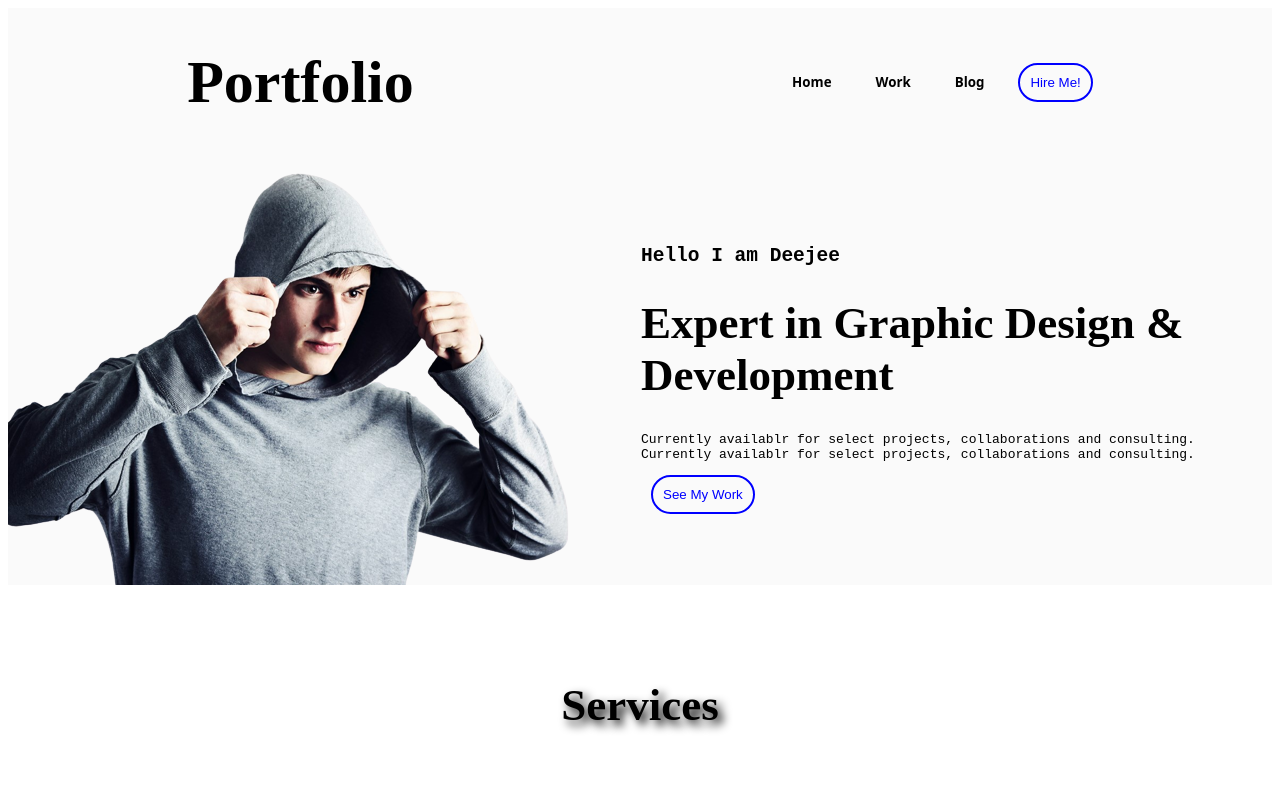
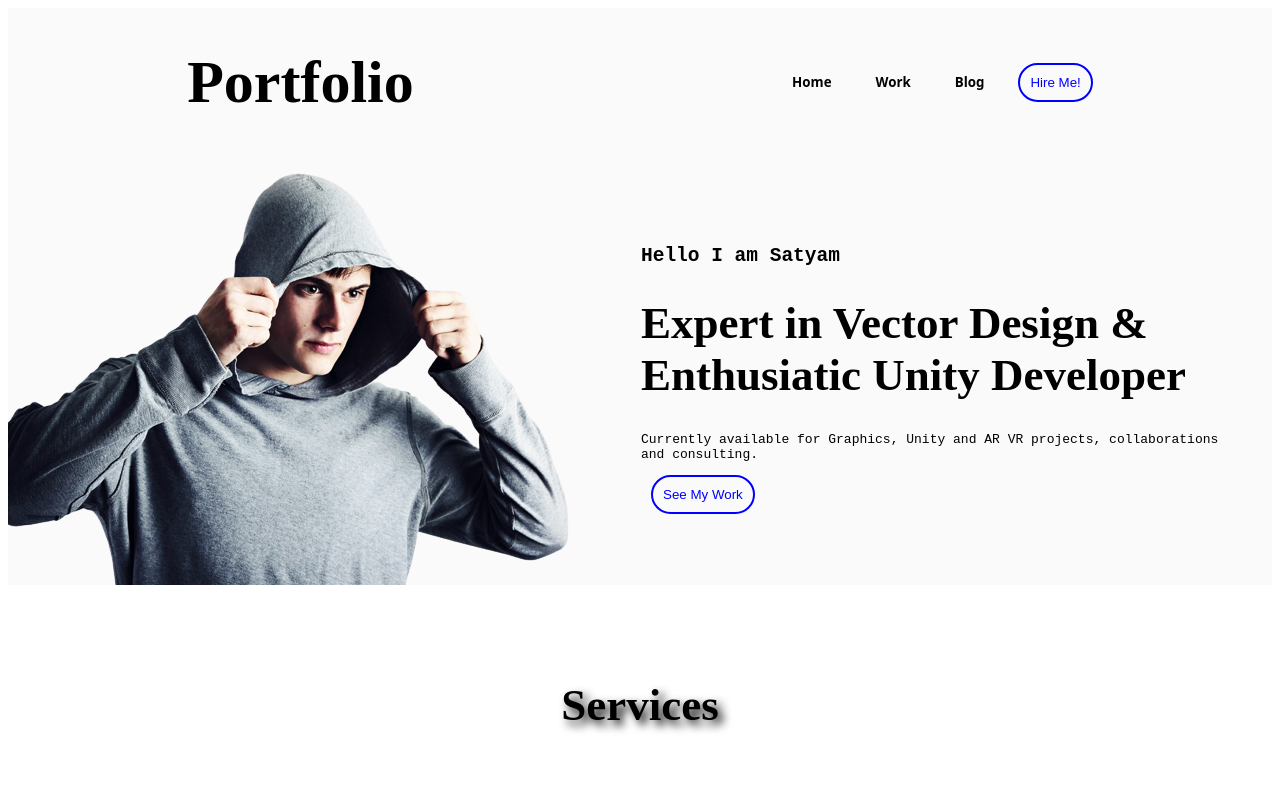
Before and after one commit to prinshusatyam/Portfolio, a plain HTML site: page index.html in a window 1280 px wide. Shown: the top 800 px of the page. Drawn offline with Linux system fonts and the light colour scheme.

Commit message:
FUll Template

```diff
--- a/index.html
+++ b/index.html
@@ -1,7 +1,7 @@
 <!DOCTYPE html>
 <html>
 <title>
-    Portfolio
+    Satyam Gupta
 </title>
 <link rel="stylesheet" href="style/stylecss.css">
 
@@ -24,11 +24,9 @@
     <div id="idimage" class="d-inline-flex">
         <img src="images/imgbgremve.png">
         <span id="textfirst">
-            <h2 class="h2-font-in-text">Hello I am Deejee</h2>
-            <h1 id="font-size-para">Expert in Graphic Design & Development</h1>
-            <p class="h2-font-in-text">Currently availablr for select projects, collaborations and consulting. Currently
-                availablr for select
-                projects, collaborations and consulting.</p>
+            <h2 class="h2-font-in-text">Hello I am Satyam</h2>
+            <h1 id="font-size-para">Expert in Vector Design & Enthusiatic Unity Developer</h1>
+            <p class="h2-font-in-text">Currently available for Graphics, Unity and AR VR projects, collaborations and consulting.</p>
             <span>
                 <a href="index.html"><button class="bottom-hireme-button">See My Work</button></a>
             </span>
```
